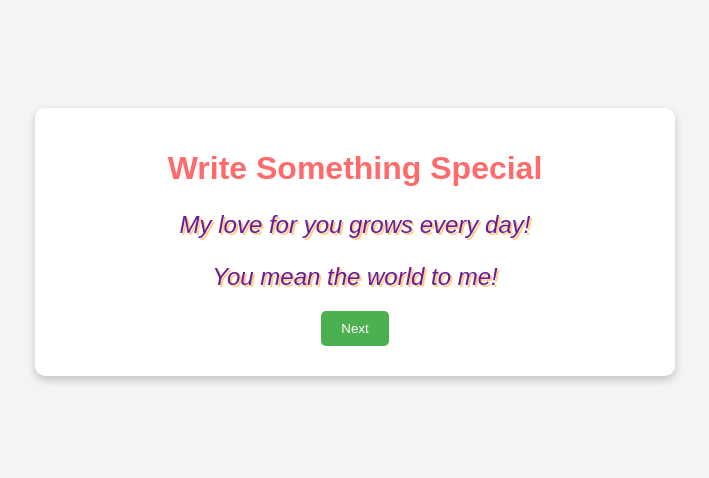
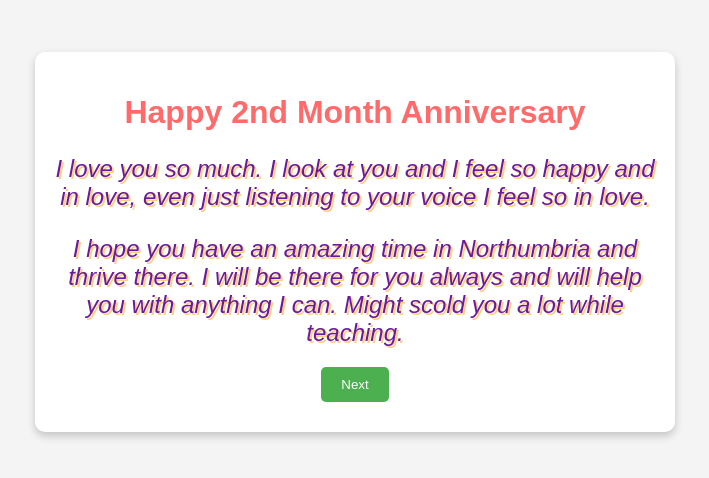
Before and after one commit to nachiketc/monthiversary-site, a plain HTML site: page stylishtext.html in a window 1280 px wide. Shown: the part 158-636 px from the top of the page, without its empty margins (285-994 px from the left). Drawn offline with Linux system fonts and the light colour scheme.

Commit message:
Update stylishtext.html

```diff
--- a/stylishtext.html
+++ b/stylishtext.html
@@ -3,15 +3,15 @@
 <head>
     <meta charset="UTF-8">
     <meta name="viewport" content="width=device-width, initial-scale=1.0">
-    <title>Stylish Text</title>
+    <title>Pushuu Happy 2nd Month Anniversary</title>
     <link rel="stylesheet" href="styles.css">
 </head>
 <body>
     <div class="container">
-        <h1>Write Something Special</h1>
+        <h1>Happy 2nd Month Anniversary</h1>
         <div class="stylish-text">
-            <p class="fancy-text">My love for you grows every day!</p>
-            <p class="fancy-text">You mean the world to me!</p>
+            <p class="fancy-text">I love you so much. I look at you and I feel so happy and in love, even just listening to your voice I feel so in love. </p>
+            <p class="fancy-text">I hope you have an amazing time in Northumbria and thrive there. I will be there for you always and will help you with anything I can. Might scold you a lot while teaching.</p>
             <!-- Add more lines of text here -->
         </div>
         <button onclick="location.href='gifpage.html'">Next</button>
```
